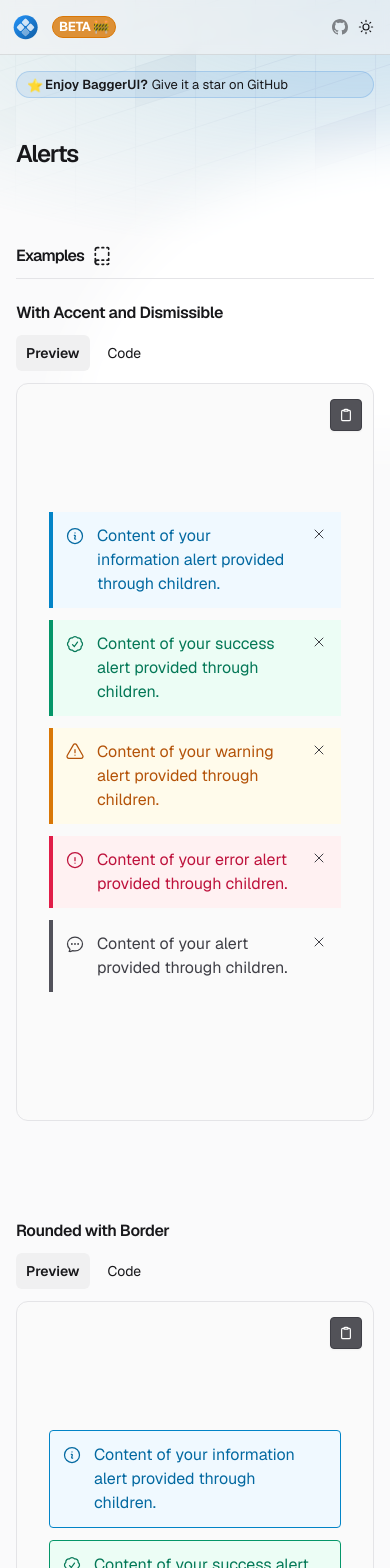
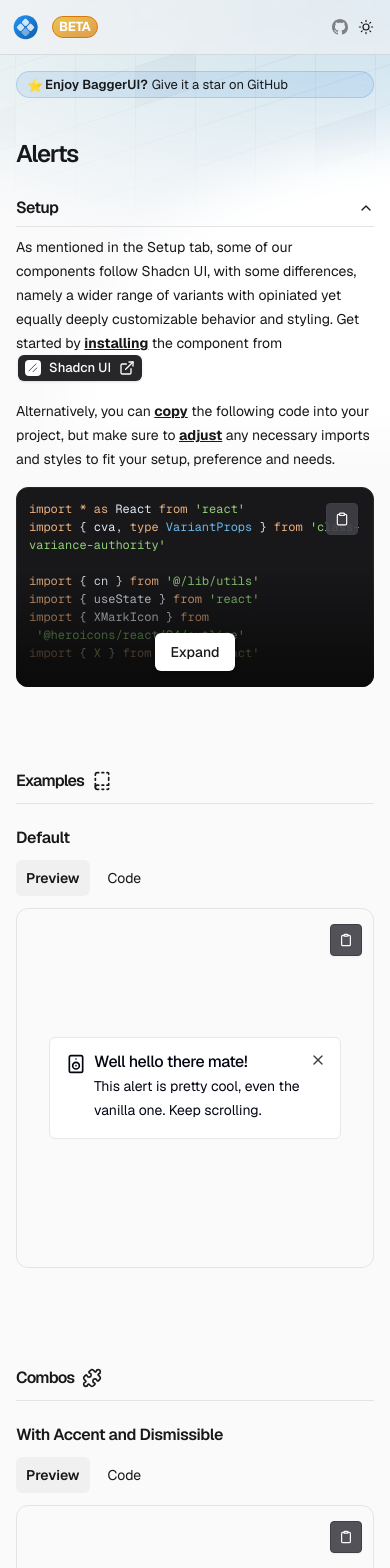
Before and after one commit to kiko-g/bagger-ui, a Next.js app: page /application-ui/alerts in a window 390 px wide. Shown: the top 1568 px of the page. Built offline with nearby package versions, Linux system fonts and the light colour scheme.

Commit message:
customized alert

```diff
--- a/src/app/application-ui/alerts/page.tsx
+++ b/src/app/application-ui/alerts/page.tsx
@@ -1,6 +1,8 @@
 import React from 'react'
 import { ComponentTypePage } from '@/components/ComponentTypePage'
 import { AlertCustom } from '@/components/showcase/application-ui/alerts/AlertCustom'
+import { AlertSample } from '@/components/showcase/application-ui/alerts/sample/AlertSample'
+import { AlertDefault } from '@/components/showcase/application-ui/alerts/AlertDefault'
 
 export default function Alerts() {
   const base = 'application-ui/alerts'
@@ -8,13 +10,22 @@ export default function Alerts() {
   return (
     <ComponentTypePage
       title="Alerts"
-      description={
-        <p className="mb-3 max-w-4xl text-sm">
-          Customizable alerts to send information to the user with different icons, colors, and actions. Click the{' '}
-          <strong className="underline decoration-primary-500">code</strong> tab buttons to see demos for every entry.
-        </p>
-      }
+      sample={{
+        nodes: [
+          {
+            item: 'Setup',
+            component: <AlertSample />,
+          },
+        ],
+      }}
       examples={[
+        {
+          name: 'Default',
+          path: `${base}/AlertDefault.tsx`,
+          component: <AlertDefault />,
+        },
+      ]}
+      combos={[
         {
           name: 'With Accent and Dismissible',
           path: `${base}/AlertCustom.tsx`,
--- a/src/app/application-ui/buttons/page.tsx
+++ b/src/app/application-ui/buttons/page.tsx
@@ -2,7 +2,7 @@ import React from 'react'
 import { ComponentTypePage } from '@/components/ComponentTypePage'
 
 import { Button } from '@/components/ui/button'
-import { ButtonSampleSetup } from '@/components/showcase/application-ui/buttons/sample/ButtonSample'
+import { ButtonSample } from '@/components/showcase/application-ui/buttons/sample/ButtonSample'
 
 import { ButtonDefault } from '@/components/showcase/application-ui/buttons/ButtonDefault'
 import { ButtonSecondary } from '@/components/showcase/application-ui/buttons/ButtonSecondary'
@@ -25,7 +25,7 @@ export default function Buttons() {
         nodes: [
           {
             item: 'Setup',
-            component: <ButtonSampleSetup />,
+            component: <ButtonSample />,
           },
         ],
       }}
--- a/src/app/application-ui/loading/page.tsx
+++ b/src/app/application-ui/loading/page.tsx
@@ -2,16 +2,16 @@ import React from 'react'
 import { ComponentTypePage } from '@/components/ComponentTypePage'
 import { SkeletonCard, Spinner } from '@/components/showcase/application-ui/loading'
 
-export default function Loading() {
-  const base = 'application-ui/loading'
+export default function Skeleton() {
+  const base = 'application-ui/skeleton'
 
   return (
     <ComponentTypePage
-      title="Loading"
+      title="Skeleton"
       examples={[
         {
           name: 'Spinner',
-          path: `${base}/Spinner.tsx`,
+          path: `${base}/Skeleton.tsx`,
           component: <Spinner />,
         },
         {
--- /dev/null
+++ b/src/components/ComponentSample.tsx
@@ -0,0 +1,55 @@
+'use client'
+
+import Link from 'next/link'
+
+import { Button } from '@/components/ui/button'
+import { Accordion, AccordionItem, AccordionTrigger, AccordionContent } from '@/components/ui/accordion'
+
+import { ShadCnIcon } from '@/components/icons'
+
+import { ExternalLink, LinkIcon } from 'lucide-react'
+import { CodeShowcaseFile } from '@/components/CodeShowcaseFile'
+
+export function ComponentSample({ name, children }: { name: string; children?: React.ReactNode }) {
+  return (
+    <Accordion id="setup" className="pt-4 xl:pt-12" type="single" defaultValue="item-1" collapsible>
+      <AccordionItem value="item-1" className="border-b-0">
+        <AccordionTrigger className="mb-2 flex flex-wrap items-center border-b border-zinc-200 pb-1 pt-0 text-base font-semibold tracking-tighter dark:border-zinc-800 md:text-lg lg:text-xl lg:tracking-tight xl:text-2xl 2xl:text-3xl">
+          <span>Setup</span>
+          <LinkIcon className="h-4 w-4 opacity-0 transition-opacity group-hover:opacity-60" />
+        </AccordionTrigger>
+
+        <AccordionContent className="space-y-4">
+          {children ? (
+            children
+          ) : (
+            <>
+              <p>
+                As mentioned in the Setup tab, some of our components follow Shadcn UI, with some differences, namely a
+                wider range of variants with opiniated yet equally deeply customizable behavior and styling. Get started
+                by <strong className="underline">installing</strong> the component from{' '}
+                <Button variant="default" size="xs" className="ml-0.5">
+                  <Link
+                    target="_blank"
+                    href={`https://ui.shadcn.com/docs/components/${name}#installation`}
+                    className="flex items-center gap-2"
+                  >
+                    <ShadCnIcon className="h-4.5 w-4.5 rounded bg-white p-[2px] text-zinc-900 dark:bg-zinc-900 dark:text-white" />
+                    <span>Shadcn UI</span>
+                    <ExternalLink className="h-3.5 w-3.5" />
+                  </Link>
+                </Button>
+              </p>
+              <p>
+                Alternatively, you can <strong className="underline">copy</strong> the following code into your project,
+                but make sure to <strong className="underline">adjust</strong> any necessary imports and styles to fit
+                your setup, preference and needs.
+              </p>
+              <CodeShowcaseFile path={`ui/${name}.tsx`} />
+            </>
+          )}
+        </AccordionContent>
+      </AccordionItem>
+    </Accordion>
+  )
+}
--- a/src/components/Layout.tsx
+++ b/src/components/Layout.tsx
@@ -12,6 +12,8 @@ import { QuickNavSidebar } from '@/components/layout/QuickNavSidebar'
 import { SupportBadge } from '@/components/layout/support/Badge'
 import { HeroPattern } from '@/components/layout/HeroPattern'
 import { ThemeSupportNotification } from '@/components/layout/support/ThemeSupportNotification'
+import { Alert, AlertDescription, AlertTitle } from './ui/alert'
+import { TerminalIcon } from 'lucide-react'
 
 type Props = {
   children: React.ReactNode
@@ -39,6 +41,15 @@ export function Layout({ children, location = 'Unknown', sidebar = false, quickN
         </div>
 
         <ThemeSupportNotification />
+
+        <div className="p-4">
+          <Alert variant="destructive" roundedness="lg" border="no" transparent="no" accent="yes" dismissible>
+            <TerminalIcon className="h-4 w-4" />
+            <AlertTitle>Heads up!</AlertTitle>
+            <AlertDescription>You can add components to your app using the cli.</AlertDescription>
+          </Alert>
+        </div>
+
         <Footer />
       </main>
     </>
--- a/src/components/layout/Header.tsx
+++ b/src/components/layout/Header.tsx
@@ -11,8 +11,8 @@ export function Header() {
       <div className="flex items-center justify-between px-3 py-3 sm:px-4 lg:px-6 xl:px-0">
         <div className="flex items-center gap-3">
           <LogoLink />
-          <span className="inline-flex items-center rounded-full border border-amber-600 bg-amber-600/80 px-1.5 py-0.5 text-xs/4 font-bold uppercase tracking-tight text-white dark:border-amber-500 dark:bg-amber-500/70">
-            Beta 🚧
+          <span className="inline-flex items-center rounded-full border border-amber-600 bg-gradient-to-br from-yellow-500/70 to-amber-600/70 px-1.5 py-0.5 text-xs/4 font-bold uppercase tracking-tight text-white dark:border-amber-500">
+            Beta
           </span>
         </div>
 
--- /dev/null
+++ b/src/components/showcase/application-ui/alerts/AlertDefault.tsx
@@ -0,0 +1,14 @@
+'use client'
+
+import { Alert, AlertTitle, AlertDescription } from '@/components/ui/alert'
+import { SpeakerIcon } from 'lucide-react'
+
+export function AlertDefault() {
+  return (
+    <Alert>
+      <SpeakerIcon className="h-5 w-5" />
+      <AlertTitle>Well hello there mate!</AlertTitle>
+      <AlertDescription>This alert is pretty cool, even the vanilla one. Keep scrolling.</AlertDescription>
+    </Alert>
+  )
+}
--- /dev/null
+++ b/src/components/showcase/application-ui/alerts/sample/AlertSample.tsx
@@ -0,0 +1,5 @@
+import { ComponentSample } from '@/components/ComponentSample'
+
+export function AlertSample() {
+  return <ComponentSample name="alert" />
+}
--- /dev/null
+++ b/src/components/ui/alert.tsx
@@ -0,0 +1,109 @@
+import * as React from 'react'
+import { cva, type VariantProps } from 'class-variance-authority'
+
+import { cn } from '@/lib/utils'
+import { useState } from 'react'
+import { XMarkIcon } from '@heroicons/react/24/outline'
+import { X } from 'lucide-react'
+
+const alertVariants = cva(
+  'relative w-full rounded-lg border border-gray-200 p-4 [&>svg~*]:pl-7 [&>svg+div]:translate-y-[-3px] [&>svg]:absolute [&>svg]:left-4 [&>svg]:top-4 [&>svg]:text-gray-950 dark:border-gray-800 dark:[&>svg]:text-gray-50',
+  {
+    variants: {
+      variant: {
+        default: 'bg-white text-gray-950 dark:bg-gray-950 dark:text-gray-50',
+        destructive:
+          'border-rose-600/50 bg-rose-600/5 text-rose-600 dark:border-rose-600 [&>svg]:text-rose-600 dark:border-rose-900/50 dark:bg-rose-900/20 dark:text-rose-50 dark:dark:border-rose-900 dark:[&>svg]:text-rose-50',
+      },
+      roundedness: {
+        default: `rounded-md`,
+        sm: `rounded-sm`,
+        md: `rounded-md`,
+        lg: `rounded-lg`,
+        xl: `rounded-xl`,
+        '2xl': `rounded-2xl`,
+        none: `rounded-none`,
+      },
+      border: {
+        yes: '',
+        no: 'border-0',
+      },
+      transparent: {
+        yes: 'bg-transparent',
+        no: '',
+      },
+      accent: {
+        yes: 'border-l-8',
+        no: '',
+      },
+    },
+    defaultVariants: {
+      variant: 'default',
+      roundedness: 'default',
+      border: 'yes',
+      transparent: 'no',
+      accent: 'no',
+    },
+  },
+)
+
+const Alert = React.forwardRef<
+  HTMLDivElement,
+  React.HTMLAttributes<HTMLDivElement> & VariantProps<typeof alertVariants> & { dismissible?: boolean }
+>(({ className, variant, roundedness, border, transparent, accent, dismissible = true, ...props }, ref) => {
+  const [show, setShow] = useState(true)
+
+  function closeAlert() {
+    setShow(false)
+  }
+
+  if (!show) return null
+
+  return (
+    <div
+      ref={ref}
+      role="alert"
+      className={cn(
+        alertVariants({
+          variant,
+          roundedness,
+          border,
+          transparent,
+          accent,
+        }),
+        className,
+      )}
+      {...props}
+    >
+      {props.children}
+      {dismissible && (
+        <button
+          onClick={closeAlert}
+          style={{ padding: '0.125rem' }}
+          className={cn(
+            'absolute right-3 top-3 rounded text-zinc-700 transition hover:bg-black/10 dark:text-white dark:hover:bg-white/10',
+          )}
+        >
+          <X className="h-4 w-4" />
+        </button>
+      )}
+    </div>
+  )
+})
+Alert.displayName = 'Alert'
+
+const AlertTitle = React.forwardRef<HTMLParagraphElement, React.HTMLAttributes<HTMLHeadingElement>>(
+  ({ className, ...props }, ref) => (
+    <h5 ref={ref} className={cn('mb-1 font-medium leading-none tracking-tight', className)} {...props} />
+  ),
+)
+AlertTitle.displayName = 'AlertTitle'
+
+const AlertDescription = React.forwardRef<HTMLParagraphElement, React.HTMLAttributes<HTMLParagraphElement>>(
+  ({ className, ...props }, ref) => (
+    <div ref={ref} className={cn('text-sm [&_p]:leading-relaxed', className)} {...props} />
+  ),
+)
+AlertDescription.displayName = 'AlertDescription'
+
+export { Alert, AlertTitle, AlertDescription }
```
Also changed, not shown: src/components/layout/QuickNavSidebar.tsx (+6 -4 lines), src/components/showcase/application-ui/buttons/sample/ButtonSample.tsx (+3 -47 lines).
